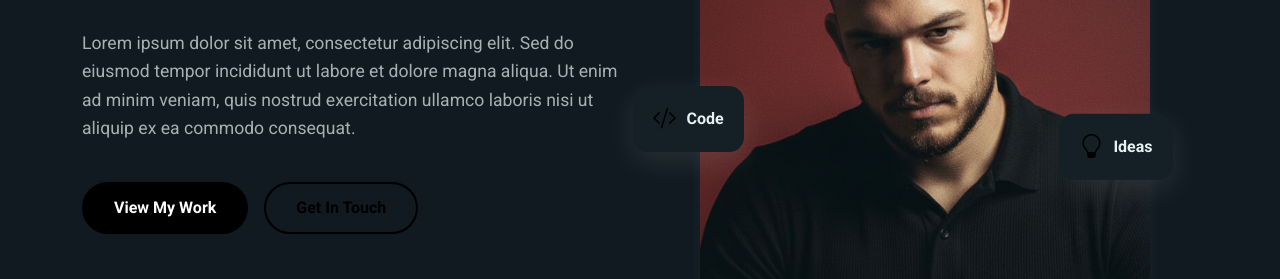
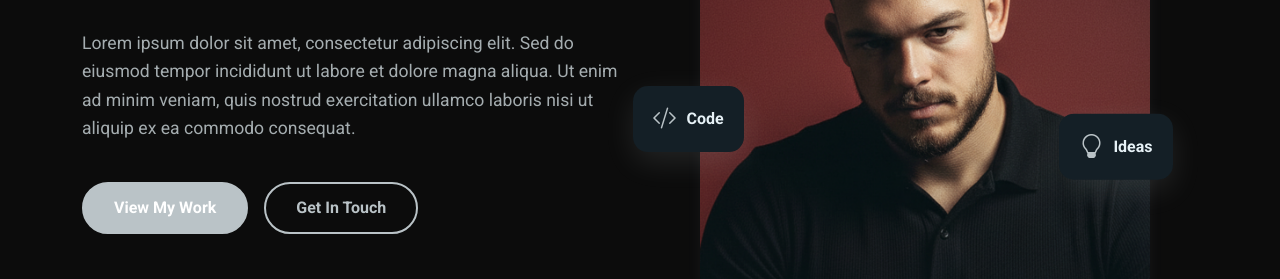
Before and after one commit to Agoudaxo/ahmedgouda.github.io, a plain HTML site: page index.html in a window 1280 px wide. Shown: the part 411-690 px from the top of the page. Drawn offline with Linux system fonts and the light colour scheme.

Commit message:
bc color

```diff
--- a/assets/css/main.css
+++ b/assets/css/main.css
@@ -19,10 +19,10 @@
 
 /* Global Colors - The following color variables are used throughout the website. Updating them here will change the color scheme of the entire website */
 :root {
-  --background-color: #101a20; /* Background color for the entire website, including individual sections */
+  --background-color: #0c0c0c; /* Background color for the entire website, including individual sections */
   --default-color: #e7f2f7; /* Default color used for the majority of the text content across the entire website */
   --heading-color: #ffffff; /* Color for headings, subheadings and title throughout the website */
-  --accent-color: #000000; /* Accent color that represents your brand on the website. It's used for buttons, links, and other elements that need to stand out */
+  --accent-color: #bac3c7; /* Accent color that represents your brand on the website. It's used for buttons, links, and other elements that need to stand out */
   --surface-color: #141f26; /* The surface color is used as a background of boxed elements within sections, such as cards, icon boxes, or other elements that require a visual separation from the global background. */
   --contrast-color: #ffffff; /* Contrast color for text, ensuring readability against backgrounds of accent, heading, or default colors. */
 }
```
